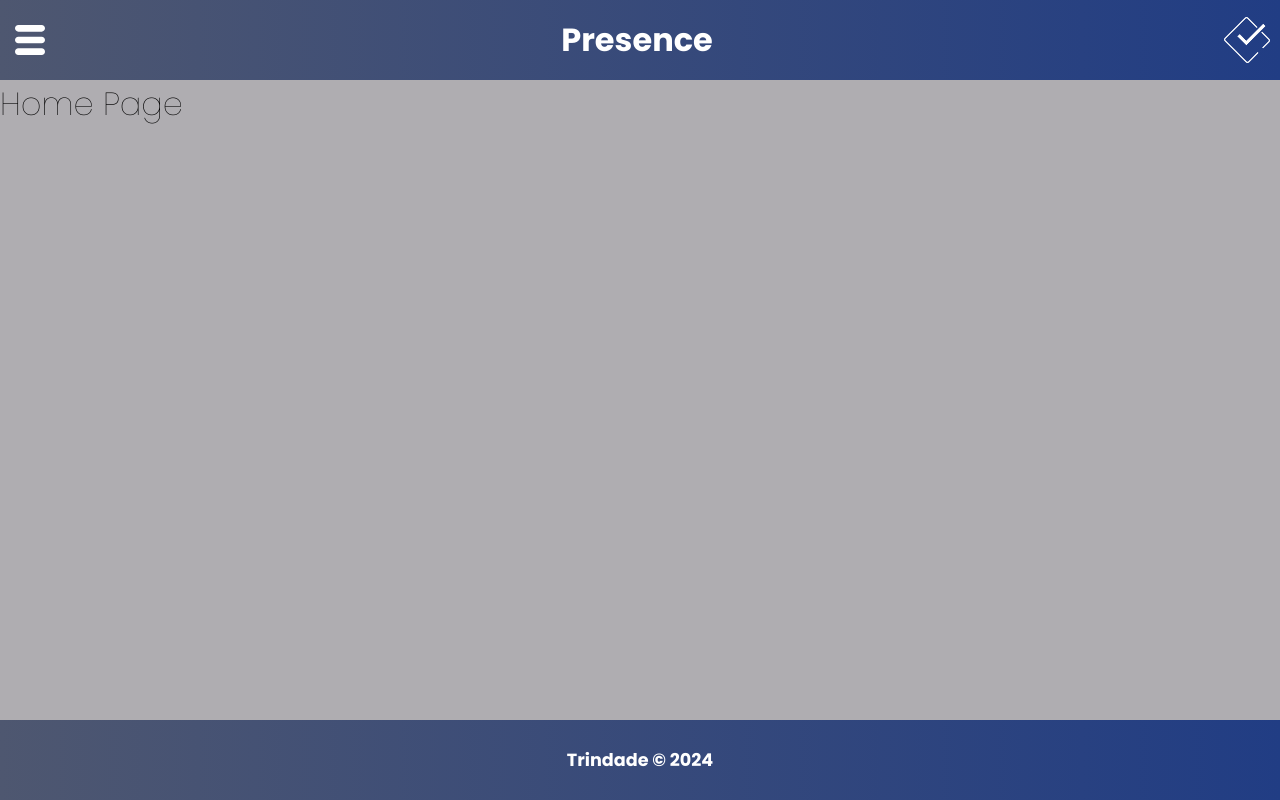
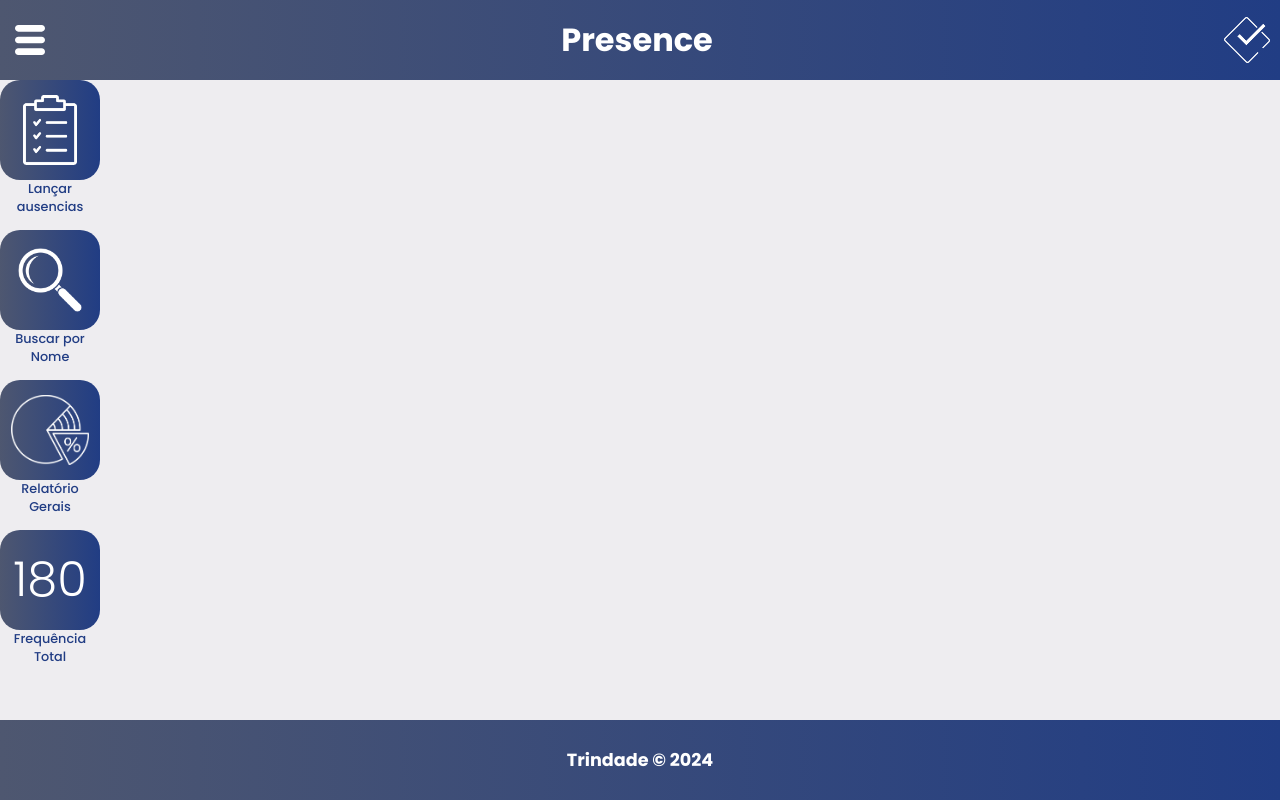
Before and after one commit to daniel-trindade/presence, a React (Create React App) app: page / in a window 1280 px wide. Built offline with nearby package versions, Linux system fonts and the light colour scheme; the HTML template or start-up script is replaced by a standard one.

Commit message:
Button Created

```diff
--- /dev/null
+++ b/src/Components/layout/Button.jsx
@@ -0,0 +1,35 @@
+import styles from "./Button.module.css"
+
+import searchImg from "../../imgs/search.png"
+import checkList from "../../imgs/check-list.png"
+import pizzaGraf from "../../imgs/pizza-graf.png"
+
+
+function Button({tag, img, link, text}){
+
+  var icon;
+
+  if(img==="searchImg"){
+    icon = searchImg
+  }
+  if(img==="checkList"){
+    icon=checkList
+  }
+  if(img==="pizzaGraf"){
+    icon=pizzaGraf
+  }
+
+
+  return(
+    <a href={link} className={styles.buttonContainer}>
+      <div className={styles.button}>
+        {img && <img className={styles.imgIcon} src={icon} alt="Button Icon"/>}
+        {!img && <p className={styles.txtIcon}>{text}</p>}
+      </div>
+      <p className={styles.tag}>{tag}</p>
+    </a>
+
+  )
+}
+
+export default Button
--- /dev/null
+++ b/src/Components/layout/Button.module.css
@@ -0,0 +1,36 @@
+.buttonContainer{
+  width: 100px;
+  height: 150px;
+  word-wrap: break-word;
+  display: flex;
+  flex-direction: column;
+  text-decoration: none;
+}
+
+.button{
+  width: 100px;
+  height: 100px;
+  display: flex;
+  align-items: center;
+  justify-content: center;
+  background: linear-gradient(to right, #4E5770, #213D84);
+  border-radius: 20px;
+}
+
+.imgIcon{
+  height: 70px;
+}
+
+.txtIcon{
+  font-size: 3rem;
+  font-weight: 300;
+  color: #fff;
+
+}
+
+.tag{
+  font-size: .8rem;
+  font-weight: 500;
+  text-align: center;
+  color: #213D84;
+}
--- a/src/Components/layout/Container.module.css
+++ b/src/Components/layout/Container.module.css
@@ -1,6 +1,7 @@
 .container{
   height: 80vh;
   width: 100%;
-  background-color: rgb(175, 173, 177);
+  background-color: rgb(238, 237, 240);
   color: black;
+  display: block;
 }
--- a/src/Components/pages/Home.jsx
+++ b/src/Components/pages/Home.jsx
@@ -1,9 +1,30 @@
 import styles from "./Home.module.css"
+
+import Button from "../layout/Button"
 
 function Home(){
   return(
     <div>
-      <h1>Home Page</h1>
+     <Button
+        img="checkList"
+        tag="Lançar ausencias"
+        link="www.google.com"
+      />
+      <Button
+        img="searchImg"
+        tag="Buscar por Nome"
+        link="www.google.com"
+      />
+      <Button
+        img="pizzaGraf"
+        tag="Relatório Gerais"
+        link="www.google.com"
+      />
+      <Button
+        text="180"
+        tag="Frequência Total"
+        link="www.google.com"
+      />
     </div>
   )
 }
```
Also changed, not shown: src/imgs/pizza-graf.jpg (deleted).
